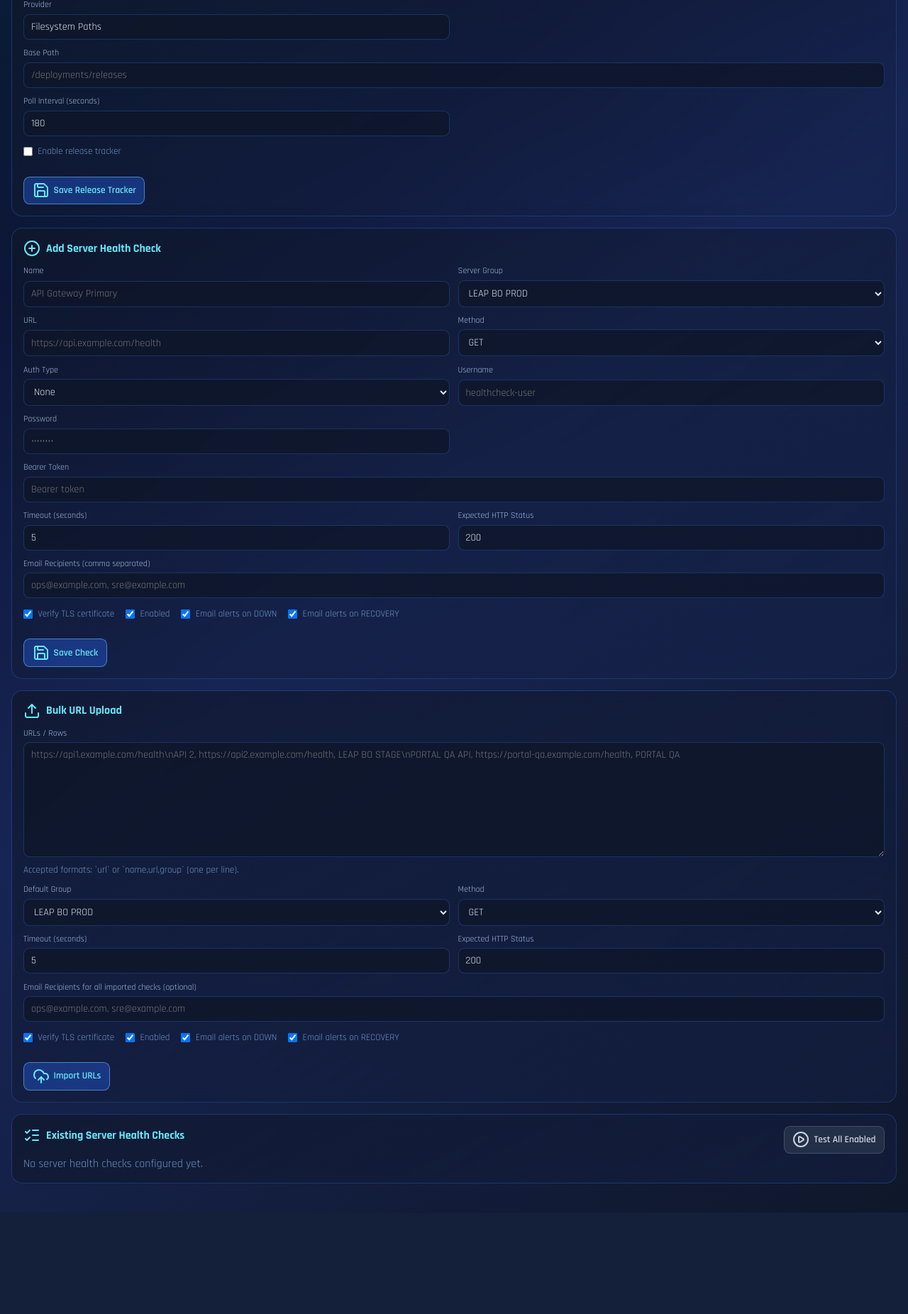
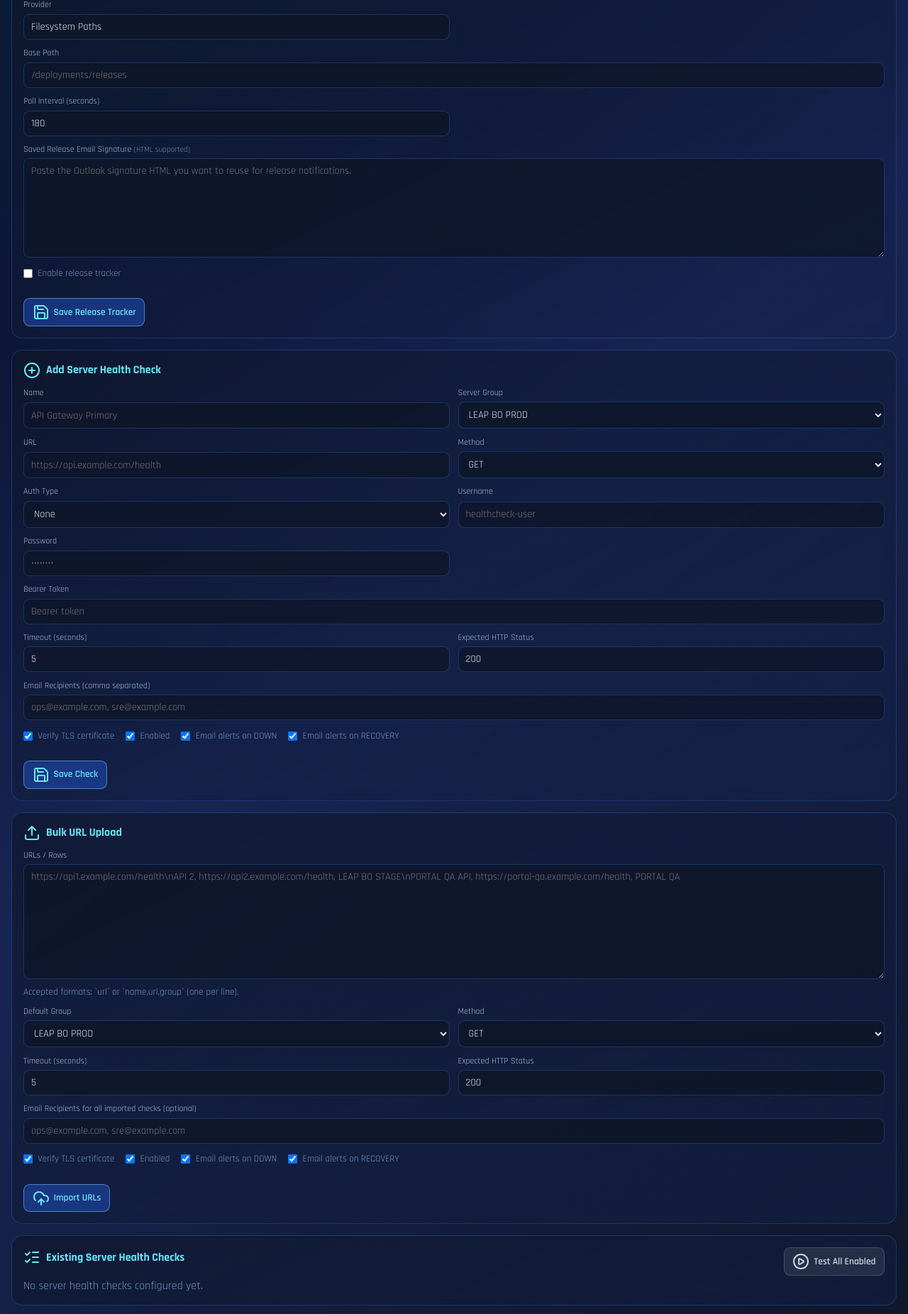
Before and after one commit to desalvatoredaniel/SLA-app, a Flask app: page /config/server-health in a window 1280 px wide. Shown: the part 472-2324 px from the top of the page at 71% size. Before the commit the page ends 2181 px from the top, so only its background shows below. Run offline with Flask 3, Linux system fonts and the light colour scheme; some libraries are stand-ins or nearby versions.

Commit message:
saved sig

```diff
--- a/app.py
+++ b/app.py
@@ -90,6 +90,7 @@ RELEASE_NOTIFICATION_TO_RECIPIENTS = (
     os.getenv("SLA_RELEASE_NOTIFICATION_TO_RECIPIENTS", os.getenv("SLA_RELEASE_NOTIFICATION_RECIPIENTS", "")).strip()
 )
 RELEASE_NOTIFICATION_CC_RECIPIENTS = os.getenv("SLA_RELEASE_NOTIFICATION_CC_RECIPIENTS", "").strip()
+RELEASE_NOTIFICATION_SIGNATURE_HTML = os.getenv("SLA_RELEASE_NOTIFICATION_SIGNATURE_HTML", "")
 
 RELEASE_TRACKER_DEFAULTS: dict[str, Any] = {
     "is_enabled": False,
@@ -98,6 +99,7 @@ RELEASE_TRACKER_DEFAULTS: dict[str, Any] = {
     "poll_interval_seconds": _env_int("SLA_RELEASE_POLL_INTERVAL_SECONDS", 180, 30, 86_400),
     "notification_to_recipients": RELEASE_NOTIFICATION_TO_RECIPIENTS,
     "notification_cc_recipients": RELEASE_NOTIFICATION_CC_RECIPIENTS,
+    "notification_signature_html": RELEASE_NOTIFICATION_SIGNATURE_HTML,
     "last_run_at": "",
     "last_error": "",
 }
@@ -598,6 +600,9 @@ def _normalize_release_tracker_config(raw: dict[str, Any]) -> dict[str, Any]:
         "notification_cc_recipients": str(
             raw.get("notification_cc_recipients") or RELEASE_TRACKER_DEFAULTS["notification_cc_recipients"]
         ).strip(),
+        "notification_signature_html": str(
+            raw.get("notification_signature_html") or RELEASE_TRACKER_DEFAULTS["notification_signature_html"]
+        ),
         "last_run_at": str(raw.get("last_run_at") or "").strip(),
         "last_error": str(raw.get("last_error") or "").strip(),
     }
@@ -2274,6 +2279,7 @@ def releases() -> str:
         release_notification_defaults={
             "to_recipients": str(tracker_snapshot.get("notification_to_recipients") or "").strip(),
             "cc_recipients": str(tracker_snapshot.get("notification_cc_recipients") or "").strip(),
+            "signature": str(tracker_snapshot.get("notification_signature_html") or ""),
             "subject_prefix": RELEASE_NOTIFICATION_SUBJECT_PREFIX,
         },
         stats={
@@ -2294,6 +2300,7 @@ def update_release_tracker_config() -> Any:
     updated["base_path"] = str(request.form.get("base_path", "")).strip()
     updated["is_enabled"] = request.form.get("is_enabled") == "on"
     updated["poll_interval_seconds"] = _coerce_int(request.form.get("poll_interval_seconds"), 180, 30, 86_400)
+    updated["notification_signature_html"] = str(request.form.get("notification_signature_html", ""))
 
     normalized = _normalize_release_tracker_config(updated)
     with RELEASE_TRACKER_LOCK:
--- a/templates/config_server_health.html
+++ b/templates/config_server_health.html
@@ -86,6 +86,13 @@
       <label>
         <span>Poll Interval (seconds)</span>
         <input name="poll_interval_seconds" type="number" min="30" max="86400" value="{{ release_tracker.poll_interval_seconds }}" />
+      </label>
+      <label class="full-width">
+        <span>Saved Release Email Signature <small>(HTML supported)</small></span>
+        <textarea
+          name="notification_signature_html"
+          placeholder="Paste the Outlook signature HTML you want to reuse for release notifications."
+        >{{ release_tracker.notification_signature_html or '' }}</textarea>
       </label>
     </div>
 
--- a/templates/releases.html
+++ b/templates/releases.html
@@ -118,7 +118,7 @@
       </label>
       <label class="full-width">
         <span>Signature <small>(optional, HTML supported)</small></span>
-        <textarea name="signature" placeholder="Paste your Outlook signature here. Raw HTML is supported."></textarea>
+        <textarea name="signature" placeholder="Paste your Outlook signature here. Raw HTML is supported.">{{ release_notification_defaults.signature or '' }}</textarea>
       </label>
     </div>
 
```
Also changed, not shown: 1 other file.
